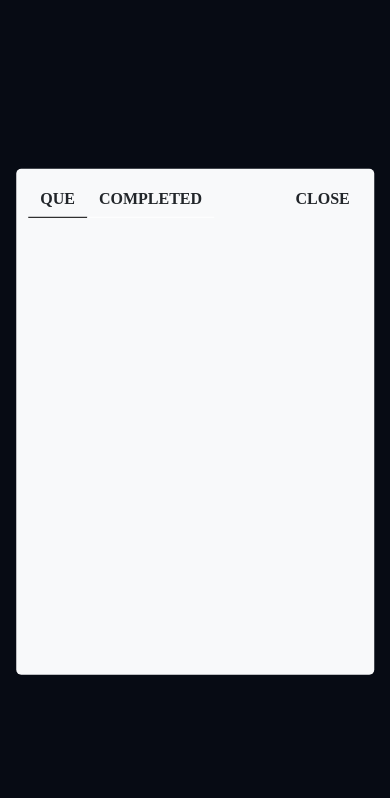
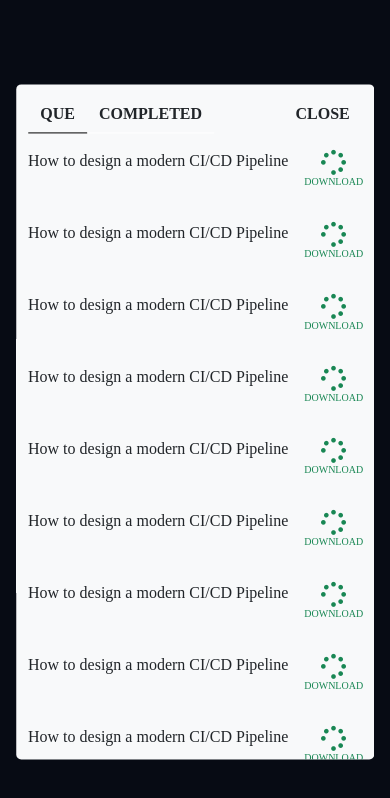
Before and after one commit to jimuel30/video-maker-ui, an Angular app: page / in a window 390 px wide. Shown: the top 798 px of the page. Built offline with nearby package versions, Linux system fonts and the light colour scheme; a web font is replaced by a local one.

Commit message:
added video wrapper

```diff
--- a/src/app/components/video-area/video-area.component.html
+++ b/src/app/components/video-area/video-area.component.html
@@ -1,4 +1,4 @@
-<div class="col-11 col-xl-5 col-lg-10 col-xxl-5 bg-light p-1 flex-column " id="video-area">
+<div class="col-11 col-xl-5 col-lg-10 col-xxl-5 d-flex bg-light p-1 flex-column " id="video-area">
   <div class="col-12 d-flex justify-content-between" id="btn-section">
     <div class="p-2">
       <label class="btn"
@@ -14,5 +14,35 @@
     <label class="btn">CLOSE</label>
     </div>
   </div>
-  <div id="video-container" class="col-12 bg-success"></div>
+  <div id="video-container" class="col-12 d-flex  align-items-center flex-row g-2">
+    <div class="col-12 d-flex flex-column" id="video-wrapper1" #videoWrapper1>
+      <app-video-item></app-video-item>
+      <app-video-item></app-video-item>
+      <app-video-item></app-video-item>
+      <app-video-item></app-video-item>
+      <app-video-item></app-video-item>
+      <app-video-item></app-video-item>
+      <app-video-item></app-video-item>
+      <app-video-item></app-video-item>
+      <app-video-item></app-video-item>
+      <app-video-item></app-video-item>
+      <app-video-item></app-video-item>
+      <app-video-item></app-video-item>
+      <app-video-item></app-video-item>
+      <app-video-item></app-video-item>
+      <app-video-item></app-video-item>
+      <app-video-item></app-video-item>
+      <app-video-item></app-video-item>
+      <app-video-item></app-video-item>
+      <app-video-item></app-video-item>
+      <app-video-item></app-video-item>
+      <app-video-item></app-video-item>
+      <app-video-item></app-video-item>
+      <app-video-item></app-video-item>
+      <app-video-item></app-video-item>
+    </div>
+    <div class="col-12 d-flex flex-column" id="video-wrapper2" #videoWrapper2>
+      hi
+    </div>
+  </div>
 </div>
--- a/src/app/components/video-area/video-area.component.scss
+++ b/src/app/components/video-area/video-area.component.scss
@@ -6,14 +6,12 @@
   border-radius: 5px;
   aspect-ratio: 1 / 1;
   font-family: "Rem", serif;
-
 }
 
 #btn-section label{
   font-weight: bolder;
   border-radius: 0;
   outline: none;
-
   border-width: 0;
   border-bottom-width: 1px;
 }
@@ -21,13 +19,75 @@
 #video-container{
   width: 100%;
   min-height: 100%;
+  max-height: 100%;
+  overflow: hidden;
+  display: flex;
+  height: 100%;
+
+}
+
+#video-wrapper1, #video-wrapper2{
+  min-height: 100% ;
+  max-height: 100%;
+  width: 100%;
+  height: 100%;
+  overflow-y: scroll;
+  overflow-x: hidden;
+
+}
+
+/* Target the scrollbar track */
+::-webkit-scrollbar {
+  width: 2px; /* Width of the scrollbar */
+}
+
+/* Handle (thumb) */
+::-webkit-scrollbar-thumb {
+  background-color: #888; /* Color of the scrollbar thumb */
+  border-radius: 6px; /* Rounded corners of the thumb */
+}
+
+/* Handle on hover */
+::-webkit-scrollbar-thumb:hover {
+  background-color: #555; /* Darker background color on hover */
+}
+
+/* Track (background of the scrollbar) */
+::-webkit-scrollbar-track {
+  background: #f1f1f1; /* Color of the scrollbar track */
+}
+
+/* Corner (between the vertical and horizontal scrollbar) */
+::-webkit-scrollbar-corner {
+  background: transparent; /* Transparent background in the corner */
 }
 
 
 
 @media only screen and (max-width: 600px) {
   #video-area {
-    aspect-ratio: auto;
-    min-height: 60vh;
+    //aspect-ratio: auto;
+    min-height: 80vh;
+    padding-bottom: 10vh;
+    overflow-y: hidden;
+  }
+  #video-wrapper1, #video-wrapper2{
+    padding-bottom: 10vh;
+  }
+
+
+  #video-wrapper1, #video-wrapper2{
+    overflow-y: auto;
   }
 }
+
+@media only screen and (min-width: 1000px) and (max-width: 1300px) {
+
+  #video-area {
+    max-height: 80vh;
+  }
+
+  #video-wrapper1, #video-wrapper2{
+
+  }
+}
--- a/src/app/components/video-area/video-area.component.ts
+++ b/src/app/components/video-area/video-area.component.ts
@@ -1,26 +1,57 @@
-import { Component } from '@angular/core';
+import {Component, ElementRef, ViewChild} from '@angular/core';
+import {VideoItemComponent} from "../video-item/video-item.component";
+import {Video} from "../../model/Video";
 
 @Component({
   selector: 'app-video-area',
   standalone: true,
-  imports: [],
+  imports: [
+    VideoItemComponent
+  ],
   templateUrl: './video-area.component.html',
   styleUrl: './video-area.component.scss'
 })
 export class VideoAreaComponent {
 
 
+  @ViewChild('videoWrapper1') videoWrapper1!: ElementRef;
+  @ViewChild('videoWrapper2') videoWrapper2!: ElementRef;
+
+  videoQueList:any[] = []
+  videoCompletedList:any[] = []
+
   queActive = true;
-
-  queClickHandler():void{
-    this.queActive = true
-  }
-
-
-  completedClickHandler() :void{
-    this.queActive = false
-  }
 
 
 
+
+
+  queClickHandler() {
+    this.queActive = true;
+    this.scrollToElement(this.videoWrapper1);
+  }
+
+  completedClickHandler() {
+    this.queActive = false;
+    this.scrollToElement(this.videoWrapper2);
+  }
+
+  scrollToElement(element: ElementRef) {
+    if (element && element.nativeElement) {
+      const elementPosition = element.nativeElement.getBoundingClientRect();
+      const container = document.querySelector('#video-container'); // Assuming this is the scrollable container
+
+      if (container) {
+        const containerPosition = container.getBoundingClientRect();
+        const scrollLeft = elementPosition.left - containerPosition.left;
+
+        container.scrollBy({
+          top: 0, // No vertical scrolling
+          left: scrollLeft, // Scroll horizontally to the element's left position
+          behavior: 'smooth'
+        });
+      }
+    }
+  }
+
 }
--- a/src/app/components/video-item/video-item.component.html
+++ b/src/app/components/video-item/video-item.component.html
@@ -1 +1,10 @@
-<section class="col-12"><label class="text-danger">hello</label></section>
+<section class="col-12 p-2 d-flex flex-row p-1">
+  <p class="col-10 col-xxl-11 col-lg-11 col-xl-11 col-md-11 p-0  m-0">How to design a modern CI/CD Pipeline </p>
+  <div class="text-success col-2 col-xxl-1 col-lg-1 col-xl-1 col-md-1 d-flex flex-column align-items-center" id="download">
+<!--    <i class="fa-regular fa-circle-down "></i>-->
+    <i class="fa-solid fa-spinner fa-spin"></i>
+    <p class="text-success">DOWNLOAD</p>
+  </div>
+
+
+</section>
--- a/src/app/components/video-item/video-item.component.scss
+++ b/src/app/components/video-item/video-item.component.scss
@@ -0,0 +1,7 @@
+#download i{
+  height: max-content;
+  font-size: 25px;
+}
+#download p{
+  font-size: 10px;
+}
--- a/src/index.html
+++ b/src/index.html
@@ -9,6 +9,11 @@
   <link rel="preconnect" href="https://fonts.googleapis.com">
   <link rel="preconnect" href="https://fonts.gstatic.com" crossorigin>
   <link href="https://fonts.googleapis.com/css2?family=REM:ital,wght@0,100..900;1,100..900&display=swap" rel="stylesheet">
+
+  <script
+    src="https://kit.fontawesome.com/7c394c8ce7.js"
+    crossorigin="anonymous"
+  ></script>
 </head>
 <body>
   <div id="portal"></div>
```
